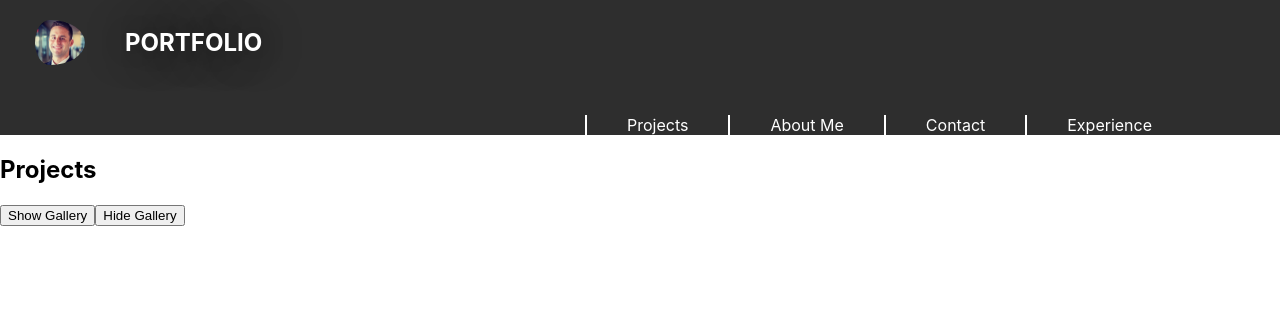
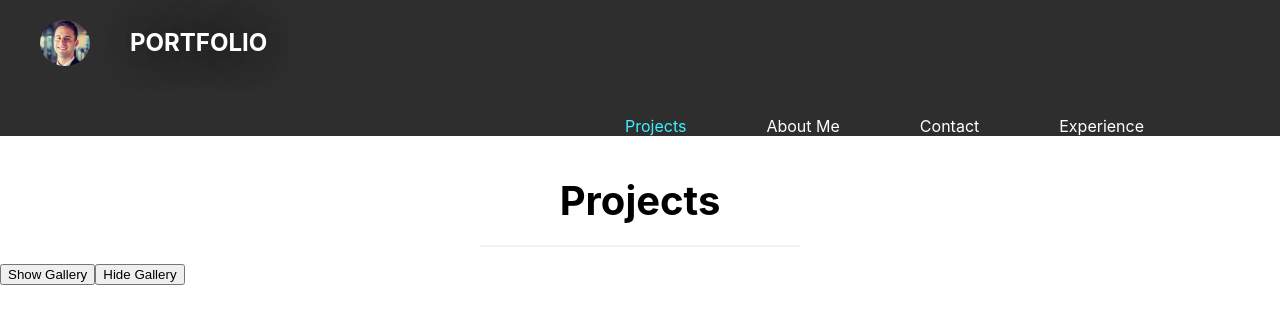
Before and after one commit to 7krich/portfolio, a React (Create React App) app: page / in a window 1280 px wide. Shown: the top 324 px of the page. Built offline with nearby package versions, Linux system fonts and the light colour scheme.

Commit message:
styles heading of components

```diff
--- a/src/components/AboutMe/index.js
+++ b/src/components/AboutMe/index.js
@@ -1,10 +1,13 @@
 import React from 'react';
+import { capitalizeFirstLetter } from '../../utils/helpers'
 
-function AboutMe () {
+function AboutMe (props) {
+    const { currentCategory } = props;
+
     return(
-        <section className="my-5">
-            <h1 id="about">Who am I?</h1>
-        </section>
+        <div className="title-containter">
+            <h1 className="page-title-text">{capitalizeFirstLetter(currentCategory.name)}</h1>
+        </div>
     );
 };
 
--- a/src/components/Contact/index.js
+++ b/src/components/Contact/index.js
@@ -1,11 +1,13 @@
 import React, { useState } from 'react';
 // import validate email function
 import { validateEmail } from '../../utils/helpers';
+import { capitalizeFirstLetter } from '../../utils/helpers';
 
-function ContactForm() {
+function ContactForm(props) {
     const [formState, setFormState] = useState({ name: '', email: '', message: '' });
     const { name, email, message } = formState;
     const [errorMessage, setErrorMessage] = useState('');
+    const { currentCategory } = props;
 
     // sync the internal state of the component formState with the user input from the DOM
     // onChange event listener will ensure that the handleChange function fires when keystroke is typed into input field
@@ -47,7 +49,9 @@ function ContactForm() {
     }
     return(
         <section>
-            <h1>Contact me</h1>
+            <div className="title-containter">
+                <h1 className="page-title-text">{capitalizeFirstLetter(currentCategory.name)}</h1>
+            </div>
             <form id="contact-form" onSubmit={handleSubmit}>
                 <div>
                     <label htmlFor="name">Name:</label>
--- a/src/components/Experience/index.js
+++ b/src/components/Experience/index.js
@@ -1,9 +1,12 @@
 import React from 'react';
+import {capitalizeFirstLetter} from '../../utils/helpers'
 
-function Experience () {
+function Experience (props) {
+    const { currentCategory } = props;
+
     return(
-        <section className="my-5">
-            <h1 id="about">Experience</h1>
+        <section className="title-containter">
+            <h1 className="page-title-text">{capitalizeFirstLetter(currentCategory.name)}</h1>
         </section>
     );
 };
--- a/src/components/Nav/index.js
+++ b/src/components/Nav/index.js
@@ -1,7 +1,7 @@
 import React, { useEffect } from 'react';
 import { capitalizeFirstLetter } from '../../utils/helpers';
 
-function Nav(props) {
+const Nav = (props) => {
     // add useState hook to have option to easilty change categories in future
     const {
         categories = [],
@@ -16,7 +16,7 @@ function Nav(props) {
     return(
         <header className="flex-row">
             <h2>
-                <a className="main" href="/">
+                <a className="dashboard" href="/">
                     <img className="portfolio-pic"
                     src={require('../../assets/images/portfolioPortrait.jpg')}
                     alt="Author"
@@ -29,15 +29,15 @@ function Nav(props) {
             <nav>
                 <ul className="flex-row">
                     {categories.map((category) => (
-                        <li className={`nav-items ${
+                        <li className={
                             // if true, return navActive
-                            currentCategory.name === category.name && `navActive`
-                        }`}
+                            currentCategory.name === category.name ? `navActive` : 'nav-items'
+                        }
                         // outermost element must have a key attribute
                         // keep track of elements in VDOM
                         key={category.name}
                         >
-                            <span className="nav-items"
+                            <span className={currentCategory.name === category.name ? `navActive` : 'nav-items'}
                                 onClick={() => {setCurrentCategory(category)
                             }}
                             >
--- a/src/components/Projects/index.js
+++ b/src/components/Projects/index.js
@@ -8,7 +8,9 @@ function Projects (props) {
     const [showGallery, setShowGallery] = useState(false)
     return(
         <section>
-            <h1>{capitalizeFirstLetter(currentCategory.name)}</h1>
+            <div className="title-containter">
+                <h1 className="page-title-text">{capitalizeFirstLetter(currentCategory.name)}</h1>
+            </div>
             <p>{currentCategory.description}</p>
 
             <button onClick={() => {setShowGallery(true)}}>Show Gallery</button>
--- a/src/index.css
+++ b/src/index.css
@@ -16,20 +16,23 @@ code {
   --secondary: rgb(56, 56, 56);
 }
 
-.main {
+/* nav css */
+
+h2 {
+  margin-top: 20px;
+  margin-bottom: 20px;
+  padding: 0;
+}
+
+.dashboard {
+  display: flex;
   text-decoration: none;
   color: white;
   text-shadow: 1px 1px 1cm #000000;
 }
 
-/* nav css */
-
-.main {
-  display: flex;
-}
-
 .portfolio-pic {
-  padding-left: 20px;
+  margin-left: 40px;
   border-radius: 50%;
   max-width: 50px;
   flex-wrap: wrap;
@@ -60,7 +63,7 @@ nav {
 .span {
   color:azure
 }
-
+/* nav text */
 .nav-items {
   list-style: none;
   padding-left: 20px;
@@ -72,12 +75,12 @@ nav {
   color:rgb(189, 189, 189);
 }
 
-.nav-items.false {
-  border-left: 2px solid rgb(255, 255, 255);
-}
-
+/* active nav text */
 .navActive {
-  border-left: 2px solid rgb(255, 255, 255);
+  list-style: none;
+  padding-left: 20px;
+  padding-right: 20px;
+  color: rgb(63, 239, 255);
 }
 
 .main {
@@ -91,7 +94,19 @@ nav {
   padding-left: 40px;
 }
 
-/* gallery photos */
+/* body headings */
+h1 {
+  text-align: center;
+  padding-bottom: 20px;
+  border-bottom: 2px solid rgba(233, 233, 233, 0.589);
+  width: 25%;
+  margin: auto;
+}
+
+.page-title-text {
+  margin-top: 40px;
+  font-size: 40px;
+}
 
 /* MEADIA QUERY FOR MOBILE PHONES AND SMALLER */
 @media screen and (max-width: 575px) {
--- a/src/utils/helpers.js
+++ b/src/utils/helpers.js
@@ -1,5 +1,9 @@
 export function capitalizeFirstLetter(string) {
     return string.charAt(0).toUpperCase() + string.slice(1);
+}
+
+export function capsLock(string) {
+    return string.toUpperCase()
 }
 
 export function validateEmail(email) {
```
Also changed, not shown: src/assets/images/paper.jpg (added).
